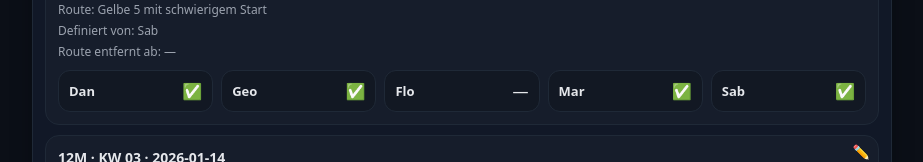
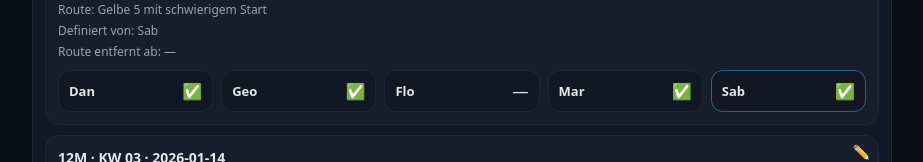
Before and after one commit to Maendeni/BoulderChallengeBETA, a plain HTML site: page index.html in a window 1280 px wide. Shown: the part 775-937 px from the top of the page, without its empty margins (178-1101 px from the left). Drawn offline with Linux system fonts and the light colour scheme.

Commit message:
Add files via upload

```diff
--- a/app.js
+++ b/app.js
@@ -83,7 +83,7 @@ function renderLeaderboardMatrix(leaderboardRows, challengesAsc, participants, p
 
   const latestId = challengesAsc[challengesAsc.length - 1]?.id;
 
-  // In der kompakten Ansicht wird eine fortlaufende Nummer plus Initiale des Setters
+  // In der kompakten Ansicht wird eine laufende Nummer plus Initiale des Setters
   // statt „KW 07 M“ angezeigt, z.B. „01M“.
   const headerCells = challengesAsc.map((ch, idx) => {
     const seq = String(idx + 1).padStart(2, "0");
@@ -118,7 +118,6 @@ function renderLeaderboardMatrix(leaderboardRows, challengesAsc, participants, p
             <span class="badge">🚫: ${r.openImpossible}</span>
           </div>
         </div>
-
         <div class="playerRow">
           <div class="matrixNameCol"></div>
           <div class="matrixScroll" data-matrix-scroll="1">
@@ -141,7 +140,6 @@ function renderLeaderboardMatrix(leaderboardRows, challengesAsc, participants, p
           </div>
         </div>
       </div>
-
       <div class="matrixBody">
         ${playersHtml}
       </div>
@@ -197,10 +195,8 @@ function wireJumpButtons() {
 
 /* ---------------- Challenge Editing ---------------- */
 
-// Kennzeichnet die aktuell zu bearbeitende Challenge (null = Neuerstellung).
 window.__editingChallengeId = null;
 
-// Lädt eine bestehende Challenge in das Admin‑Formular, um sie zu bearbeiten.
 function startEditChallenge(chId) {
   try {
     const data = window.__DATA__;
@@ -210,7 +206,6 @@ function startEditChallenge(chId) {
     if (!ch) return;
     window.__editingChallengeId = chId;
 
-    // Tiefen Kopie der Ergebnisse, damit Änderungen erst beim Speichern übernommen werden.
     const draft = {
       date: ch.date || "",
       label: ch.label || "",
@@ -220,13 +215,12 @@ function startEditChallenge(chId) {
       notes: ch.notes || "",
       results: JSON.parse(JSON.stringify(ch.results || {}))
     };
-    // Sicherstellen, dass alle Teilnehmer einen Eintrag besitzen
+
     for (const p of participants) {
       if (!draft.results[p.id]) draft.results[p.id] = { status: "open", when: "" };
     }
 
     applyDraftToUi(draft, participants);
-    // Lokalen Entwurf speichern, damit ein Reload den Zustand behält
     saveDraft(draft);
 
     const btnAdd = document.getElementById("admAdd");
@@ -241,7 +235,6 @@ function startEditChallenge(chId) {
   }
 }
 
-// Verkabelt die Edit‑Buttons in den Challenge‑Karten.
 function wireChallengeEdit() {
   const btns = document.querySelectorAll('.challengeEditBtn');
   btns.forEach(btn => {
@@ -348,12 +341,14 @@ function renderChallenges(challenges, participants, pidToName, now) {
       const effectiveImpossible = computeEffectiveImpossible(ch, status, now);
       const icon = statusToIcon(status, when, effectiveImpossible);
       const isSetter = (ch.setBy === p.id);
-      const extraClass = isSetter ? " setterIcon" : "";
+      // Icon erhält setterIcon, Chip erhält setterChip, wenn der Teilnehmer die Challenge gesetzt hat
+      const statusClass = isSetter ? " setterIcon" : "";
+      const chipClass = isSetter ? "personChip setterChip" : "personChip";
 
       return `
-        <div class="personChip">
+        <div class="${chipClass}">
           <div class="personName">${safeText(p.name)}</div>
-          <div class="personStatus${extraClass}" aria-label="Status">${icon}</div>
+          <div class="personStatus${statusClass}" aria-label="Status">${icon}</div>
         </div>
       `;
     }).join("");
@@ -368,7 +363,6 @@ function renderChallenges(challenges, participants, pidToName, now) {
   }).join("");
 
   el.innerHTML = cards || `<p class="muted">Noch keine Challenges erfasst.</p>`;
-  // Edit‑Buttons verbinden
   wireChallengeEdit();
 }
 
@@ -466,7 +460,6 @@ function wireAdminHandlers(participants) {
         return;
       }
 
-      // Challenge aus dem Entwurf bauen
       const updatedChallenge = {
         id: draft.date,
         date: draft.date,
@@ -481,24 +474,19 @@ function wireAdminHandlers(participants) {
       data.challenges = data.challenges ?? [];
 
       if (window.__editingChallengeId) {
-        // Bei bestehender Challenge: alten Eintrag entfernen und neuen anlegen
         const idx = data.challenges.findIndex(c => c.id === window.__editingChallengeId);
         if (idx !== -1) {
           data.challenges.splice(idx, 1);
         }
         data.challenges.unshift(updatedChallenge);
-        // Bearbeitungsmodus zurücksetzen
         window.__editingChallengeId = null;
         btnAdd.textContent = "Challenge hinzufügen";
       } else {
-        // Neue Challenge anlegen
         data.challenges.unshift(updatedChallenge);
       }
 
-      // Daten lokal sichern
       localStorage.setItem("kletterliga_data_local", JSON.stringify(data));
 
-      // Neuen Entwurf vorbereiten
       const week = getIsoWeek(draft.date);
       const nextLabel = week ? `KW ${String(week).padStart(2, "0")}` : "";
       const fresh = {
@@ -566,7 +554,6 @@ function applyDraftToUi(draft, participants) {
     `;
   }).join("");
 
-  // Umschalten: — -> ✅ -> ❌ -> —
   box.querySelectorAll(".resultBtn").forEach(btn => {
     btn.addEventListener("click", () => {
       const pid = btn.getAttribute("data-pid");
--- a/styles.css
+++ b/styles.css
@@ -289,6 +289,12 @@ code{
   font-size:16px;
 }
 
+/* Highlight the entire chip when the participant defined the challenge */
+.personChip.setterChip{
+  /* Use accent color on the border similar to matrix highlight */
+  border-color: rgba(56, 189, 248, 0.45);
+}
+
 /* ---- Admin ---- */
 .adminDetails summary{
   cursor:pointer;
```
